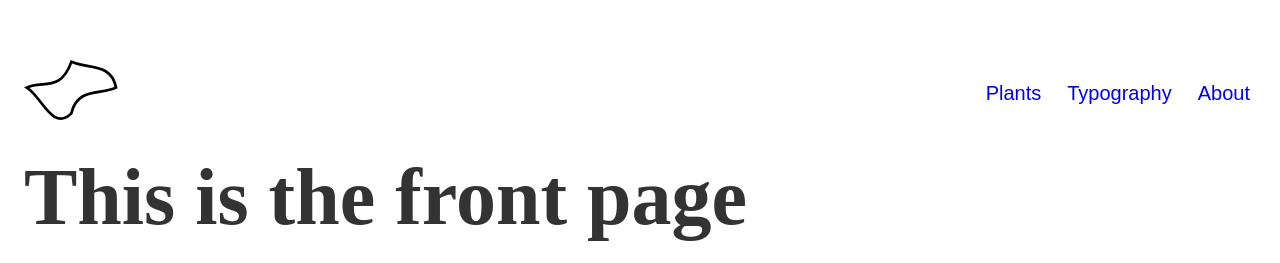
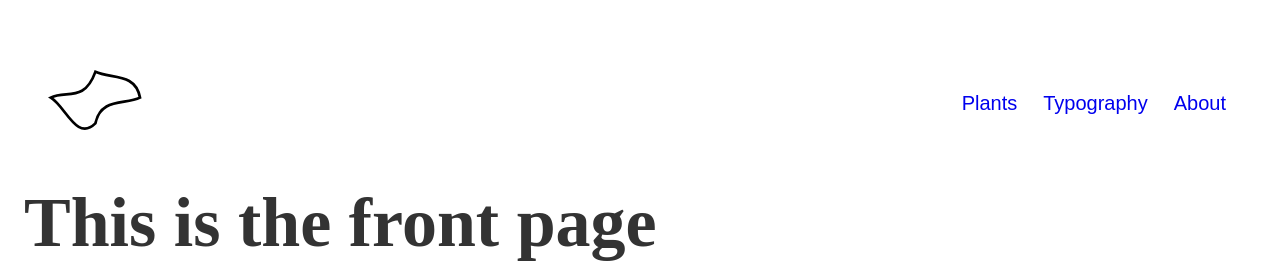
Before and after one commit to AkselNLadegaard/persocit, a Gatsby site: page / in a window 1280 px wide. Shown: the part 143-406 px from the top of the page. Built offline with nearby package versions, Linux system fonts and the light colour scheme; Gatsby itself is replaced by a stand-in of ours; a web font is replaced by a local one.

Commit message:
Finetuning

```diff
--- a/src/abstracts/typography.js
+++ b/src/abstracts/typography.js
@@ -6,11 +6,11 @@ const bodyFontArray = ['RecursiveVariable', 'sans-serif']
 const typography = new Typography({
     baseFontSize: '20px',
     baseLineHeight: 1.4,
-    scaleRatio: 4,
+    scaleRatio: 3.5,
     headerFontFamily: headerFontArray,
     bodyFontFamily: bodyFontArray,
     headerGray: 10,
-    headerGrayHue: 'cool',
+    headerGrayHue: 'warm',
     bodyGray: 0,
     bodyGrayHue: 0,
     headerWeight: 600,
--- a/src/components/Navbar.js
+++ b/src/components/Navbar.js
@@ -8,24 +8,33 @@ import {StaticImage} from "gatsby-plugin-image"
 import TestSvg from '../assets/svg/svgTest.svg'
 
 const Header = styled.header`
-  min-height: 96px;
+  position: sticky;
+  top: 0;
+  right: 0;
+  margin: 4rem auto 2rem;
   width: 100%;
+  background: white;
+  padding: 0.5em ${constant.gap} 0.25em;
+
+  ${constant.mq[1]} {
+    margin: 10rem auto 2rem;
+  }
 `
 const Container = styled.div`
-  margin: 1rem auto;
+
+
   width: 100%;
   height: 100%;
   max-width: ${constant.siteWidth};
 
   ${constant.mq[1]} {
-    margin: 10rem auto 2rem;
+    padding: 0 ${constant.gap}
   }
 
 
   display: flex;
   align-items: stretch;
   justify-content: space-between;
-  padding: 0 24px;
 
   .links-container {
     display: none;
@@ -48,6 +57,15 @@ const Container = styled.div`
 
   .logo {
     align-self: center;
+
+    svg {
+      height: 2rem;
+
+      ${constant.mq[1]} {
+        height: 3rem
+      }
+    }
+
   }
 `
 const SideNavContainer = styled.div`
@@ -62,9 +80,11 @@ const SideNavContainer = styled.div`
   width: 100vw;
   flex-direction: row-reverse;
   align-content: flex-end;
+
   .escape {
     width: 100%;
     background: rgba(233, 233, 233, 0.4);
+
     :hover, :focus, :active {
 
     }
@@ -79,7 +99,8 @@ const SideNavContainer = styled.div`
     min-height: 100vh;
     background: white;
     display: flex;
-    flex-direction: column-reverse;
+    flex-direction: column;
+    justify-content: flex-end;
     padding: ${constant.gap};
     overflow-y: auto;
 
@@ -100,6 +121,11 @@ const SideNavActive = css`
 const Hamburger = styled.button`
   width: 2rem;
   height: 2rem;
+  background: rgba(0,0,0,0.8);
+  :hover, :focus, :active {
+    background: rgba(0,0,0,0.6);;
+
+  }
   ${constant.mq[1]} {
     display: none;
   }
```
